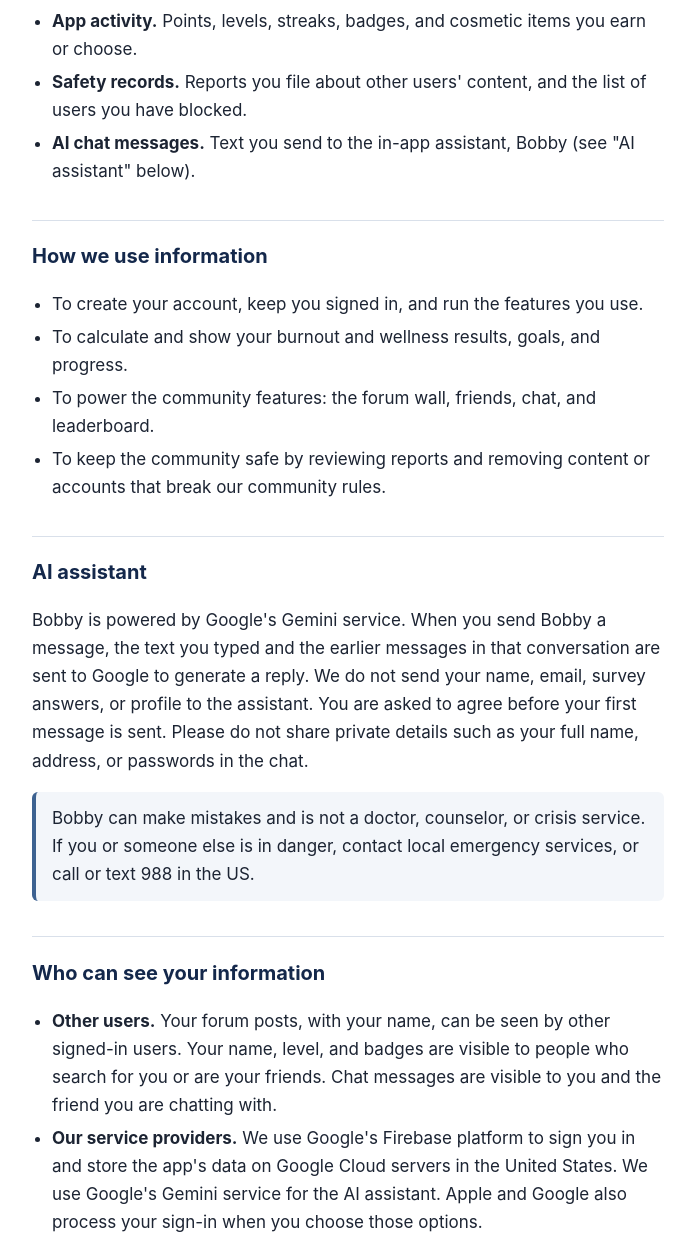
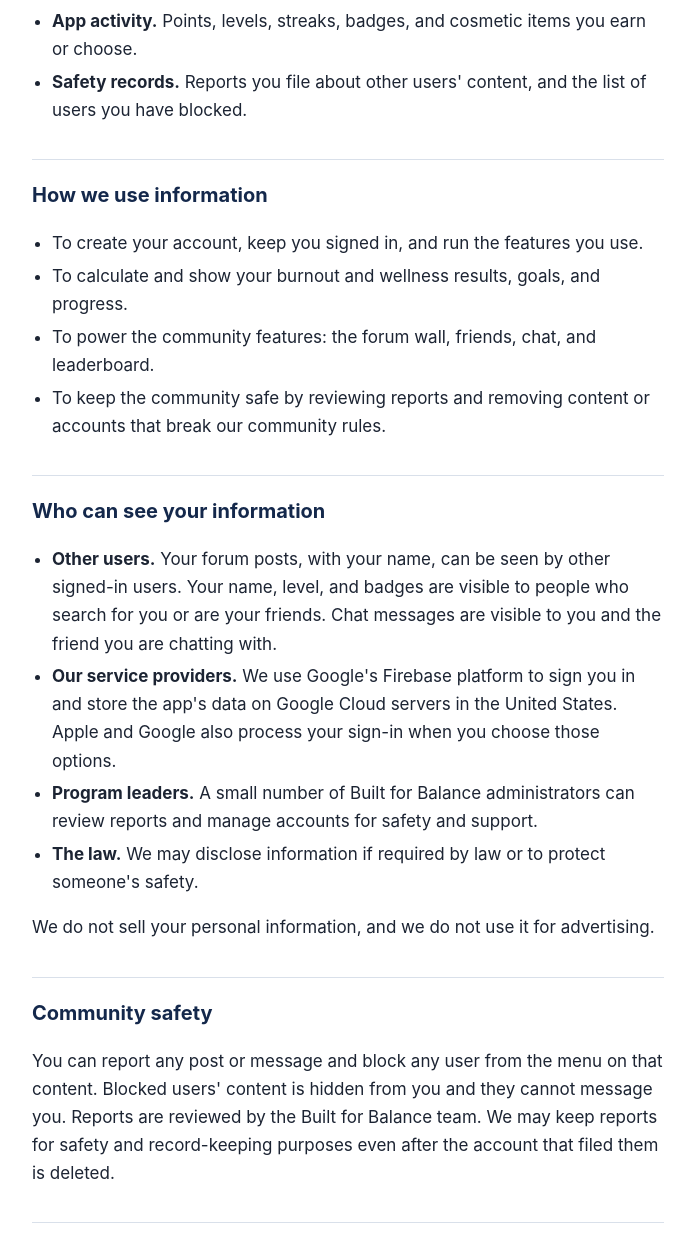
Before and after one commit to Rosale3/built-for-balance-legal, a plain HTML site: page privacy.html in a window 1280 px wide. Shown: the part 968-2207 px from the top of the page, without its empty margins (292-987 px from the left). Drawn offline with Linux system fonts and the light colour scheme.

Commit message:
Add files via upload

```diff
--- a/privacy.html
+++ b/privacy.html
@@ -47,7 +47,6 @@
   <li><strong>Community content.</strong> Forum posts you publish, friend connections, and chat messages you send to friends.</li>
   <li><strong>App activity.</strong> Points, levels, streaks, badges, and cosmetic items you earn or choose.</li>
   <li><strong>Safety records.</strong> Reports you file about other users' content, and the list of users you have blocked.</li>
-  <li><strong>AI chat messages.</strong> Text you send to the in-app assistant, Bobby (see "AI assistant" below).</li>
 </ul>
 
 <h2>How we use information</h2>
@@ -58,14 +57,10 @@
   <li>To keep the community safe by reviewing reports and removing content or accounts that break our community rules.</li>
 </ul>
 
-<h2>AI assistant</h2>
-<p>Bobby is powered by Google's Gemini service. When you send Bobby a message, the text you typed and the earlier messages in that conversation are sent to Google to generate a reply. We do not send your name, email, survey answers, or profile to the assistant. You are asked to agree before your first message is sent. Please do not share private details such as your full name, address, or passwords in the chat.</p>
-<p class="note">Bobby can make mistakes and is not a doctor, counselor, or crisis service. If you or someone else is in danger, contact local emergency services, or call or text 988 in the US.</p>
-
 <h2>Who can see your information</h2>
 <ul>
   <li><strong>Other users.</strong> Your forum posts, with your name, can be seen by other signed-in users. Your name, level, and badges are visible to people who search for you or are your friends. Chat messages are visible to you and the friend you are chatting with.</li>
-  <li><strong>Our service providers.</strong> We use Google's Firebase platform to sign you in and store the app's data on Google Cloud servers in the United States. We use Google's Gemini service for the AI assistant. Apple and Google also process your sign-in when you choose those options.</li>
+  <li><strong>Our service providers.</strong> We use Google's Firebase platform to sign you in and store the app's data on Google Cloud servers in the United States. Apple and Google also process your sign-in when you choose those options.</li>
   <li><strong>Program leaders.</strong> A small number of Built for Balance administrators can review reports and manage accounts for safety and support.</li>
   <li><strong>The law.</strong> We may disclose information if required by law or to protect someone's safety.</li>
 </ul>
@@ -84,7 +79,6 @@
 <h2>Your choices</h2>
 <ul>
   <li>Update your profile and preferences in the app.</li>
-  <li>Choose whether to use the AI assistant; the app asks first.</li>
   <li>Block and report other users.</li>
   <li>Delete your account, or ask us to access or correct your information, by emailing us.</li>
 </ul>
```
Also changed, not shown: support.html (+1 -1 lines).
